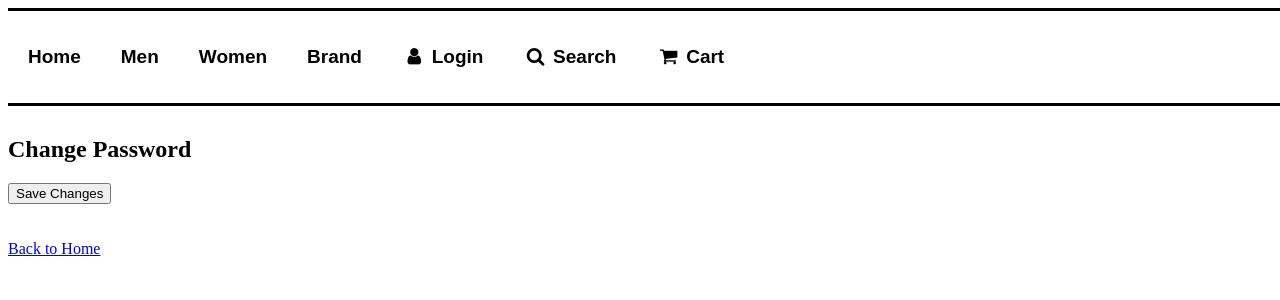
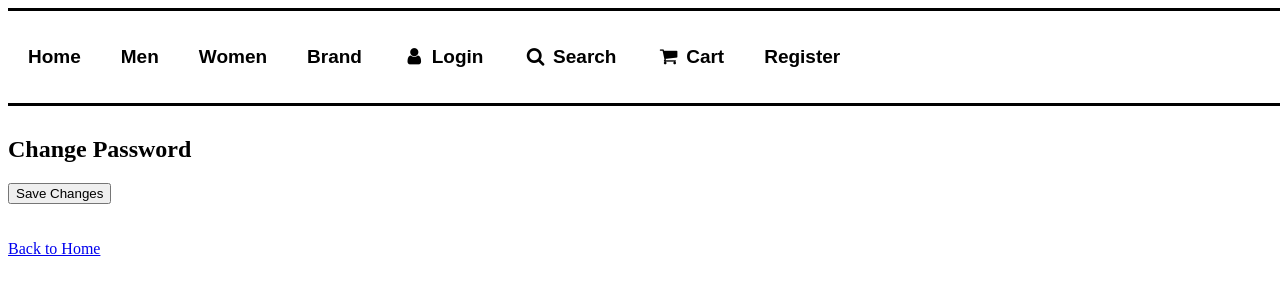
Before and after one commit to ValerieLove/CS3773-Keyboard-Warriors, a Django app: page /accounts/password_change in a window 1280 px wide. Shown: the top 300 px of the page. Run offline with Django 4.2, Linux system fonts and the light colour scheme; some libraries are stand-ins or nearby versions.

```diff
--- a/pages/templates/registration/change_password.html
+++ b/pages/templates/registration/change_password.html
@@ -21,6 +21,8 @@
     <a href="{% url 'logout' %}"><i class="Logout"></i> Logout</a>
     <a href="{% url 'password_change' %}"><i class="Change"></i> Change Password</a>
     <a href="{% url 'password_reset' %}"><i class="Reset"></i> Password Reset</a>
+    {% else %}
+    <a href="{% url 'signup' %}">Register</a> <br><br>
     {% endif %}
 
   </div>
--- a/pages/templates/registration/login.html
+++ b/pages/templates/registration/login.html
@@ -21,6 +21,8 @@
     <a href="{% url 'logout' %}"><i class="Logout"></i> Logout</a>
     <a href="{% url 'password_change' %}"><i class="Change"></i> Change Password</a>
     <a href="{% url 'password_reset' %}"><i class="Reset"></i> Password Reset</a>
+    {% else %}
+    <a href="{% url 'signup' %}">Register</a> <br><br>
     {% endif %}
 
   </div>
--- a/pages/templates/registration/signup.html
+++ b/pages/templates/registration/signup.html
@@ -21,6 +21,8 @@
     <a href="{% url 'logout' %}"><i class="Logout"></i> Logout</a>
     <a href="{% url 'password_change' %}"><i class="Change"></i> Change Password</a>
     <a href="{% url 'password_reset' %}"><i class="Reset"></i> Password Reset</a>
+    {% else %}
+    <a href="{% url 'signup' %}">Register</a> <br><br>
     {% endif %}
 
   </div>
```
